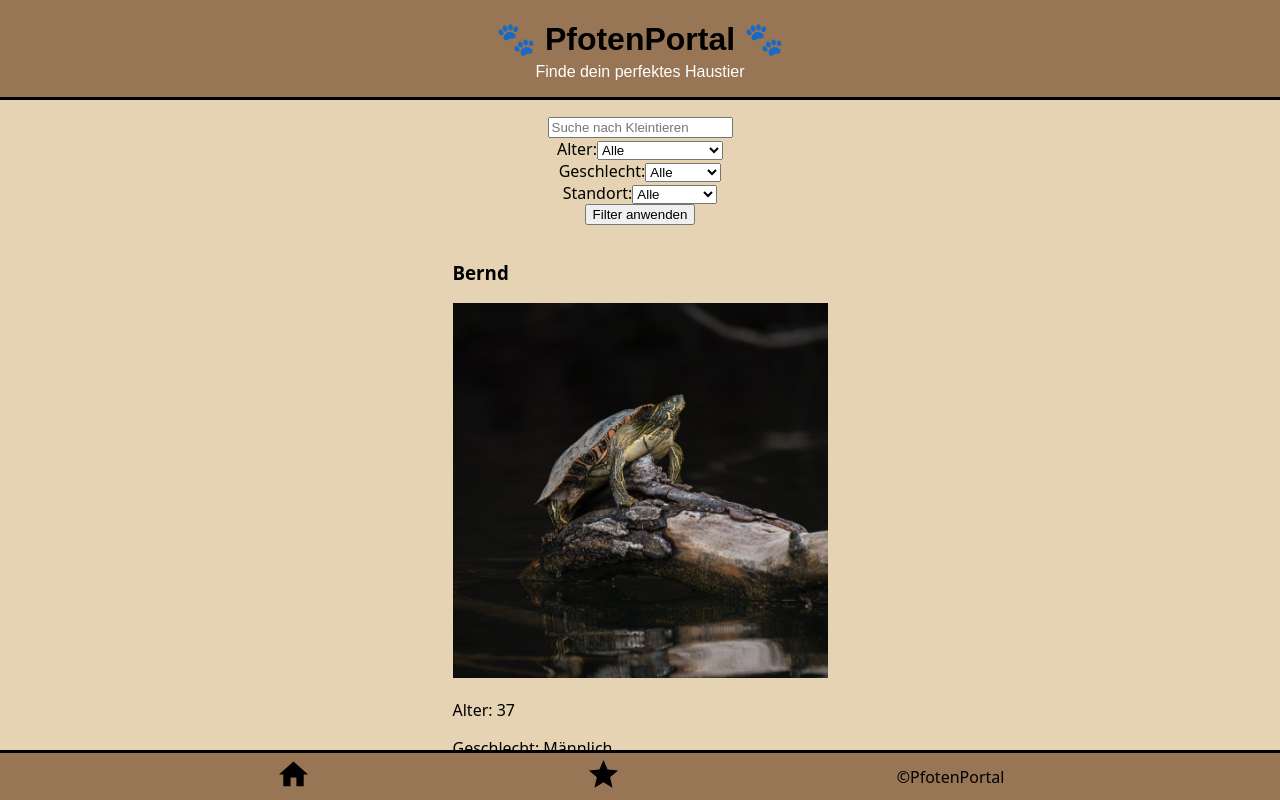
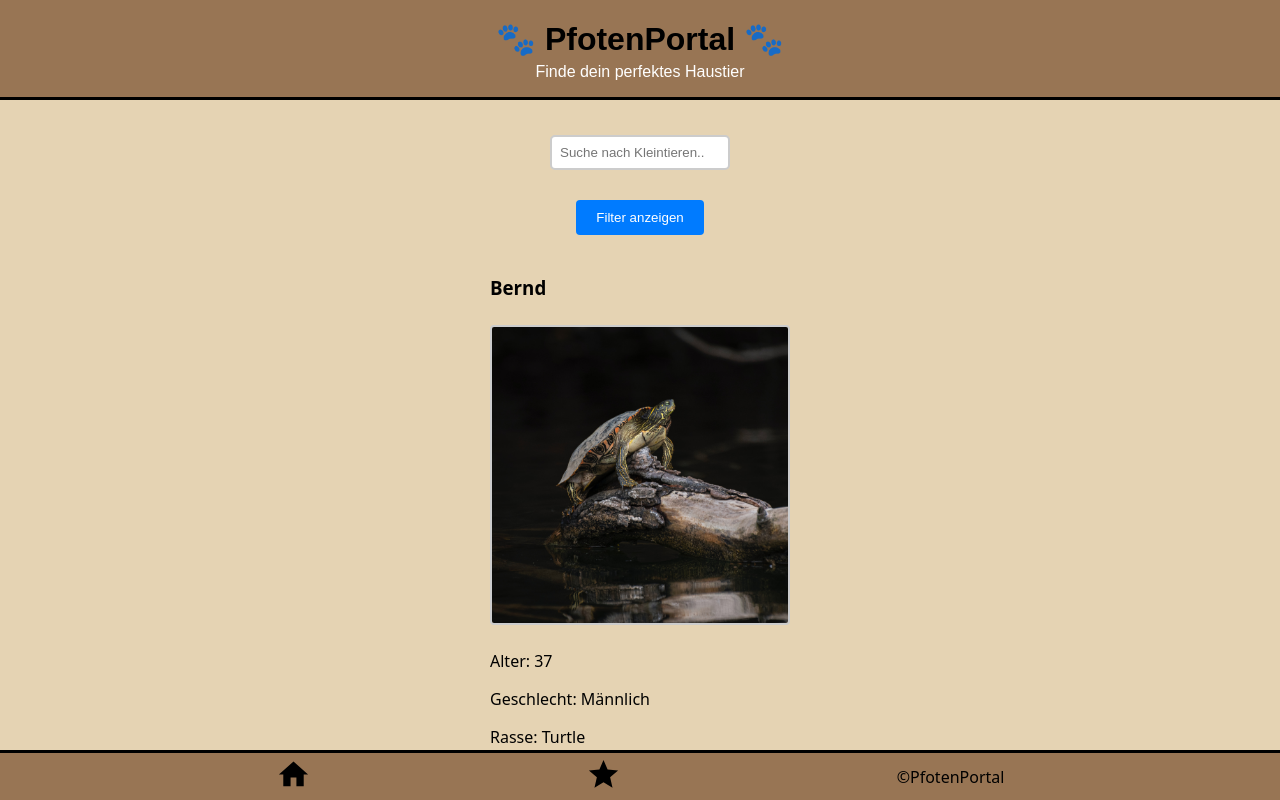
Before and after one commit to DErdmann1/Pfoten-Portal, a Next.js app: page /smallanimals in a window 1280 px wide. Shown: the top 800 px of the page. Built offline with nearby package versions, Linux system fonts and the light colour scheme.

Commit message:
add some styling

```diff
--- a/components/Searchfunction/SearchSmallAnimals.js
+++ b/components/Searchfunction/SearchSmallAnimals.js
@@ -1,4 +1,20 @@
 import { useState } from "react";
+import styled from "styled-components";
+
+const SearchContainer = styled.div`
+  display: flex;
+  align-items: center;
+  gap: 10px;
+  margin: 20px 0;
+`;
+
+const SearchInput = styled.input`
+  padding: 8px;
+  border: 2px solid #ccc;
+  border-radius: 5px;
+  outline: none;
+  width: 180px;
+`;
 
 export default function SearchSmallAnimals({ onSearch }) {
   const [input, setInput] = useState("");
@@ -9,14 +25,13 @@ export default function SearchSmallAnimals({ onSearch }) {
   };
 
   return (
-    <div>
-      <input
+    <SearchContainer>
+      <SearchInput
         type="text"
         value={input}
-        onChange={(e) => setInput(e.target.value)}
-        onInput={handleSearch}
-        placeholder="Suche nach Kleintieren"
+        onChange={handleSearch}
+        placeholder="Suche nach Kleintieren.."
       />
-    </div>
+    </SearchContainer>
   );
 }
--- a/components/Smallanimallist/index.js
+++ b/components/Smallanimallist/index.js
@@ -8,15 +8,24 @@ const ListContainer = styled.ul`
   padding: 0;
 `;
 
-export default function SmallAnimalList({ items, onBookmark, favorites }) {
+const SmallanimalImage = styled(Image)`
+  display: block;
+  margin: 25px auto;
+  border: 2px solid #ccc;
+  border-radius: 4px;
+  max-width: 300px;
+  max-height: 300px;
+`;
+
+export default function SmallAnimalList({ items, onBookmark, isBookmarked }) {
   const handleBookmark = (itemId, isBookmarked) => {
-    let newFavorites;
-    if (favorites.includes(itemId)) {
-      newFavorites = favorites.filter((favId) => favId !== itemId);
+    let favorites = JSON.parse(localStorage.getItem("favorites")) || [];
+    if (isBookmarked) {
+      favorites.push(itemId);
     } else {
-      newFavorites = [...favorites, itemId];
+      favorites = favorites.filter((favId) => favId !== itemId);
     }
-    localStorage.setItem("favorites", JSON.stringify(newFavorites));
+    localStorage.setItem("favorites", JSON.stringify(favorites));
     onBookmark(itemId, isBookmarked);
   };
 
@@ -25,7 +34,12 @@ export default function SmallAnimalList({ items, onBookmark, favorites }) {
       {items.map((item) => (
         <li key={item.id}>
           <h3>{item.name}</h3>
-          <Image src={item.image} alt={item.name} width={375} height={375} />
+          <SmallanimalImage
+            src={item.image}
+            alt={item.name}
+            width={375}
+            height={375}
+          />
           <p>Alter: {item.age}</p>
           <p>Geschlecht: {item.gender}</p>
           <p>Rasse: {item.breed}</p>
@@ -33,8 +47,8 @@ export default function SmallAnimalList({ items, onBookmark, favorites }) {
 
           <BookmarkButton
             itemId={item.id}
-            isBookmarked={favorites.includes(item.id)}
             onBookmark={(isBookmarked) => handleBookmark(item.id, isBookmarked)}
+            isBookmarked={isBookmarked(item.id)}
           />
 
           <Link href={`/moredetails/${item.id}`}>
--- a/pages/smallanimals.js
+++ b/pages/smallanimals.js
@@ -14,6 +14,39 @@ const StyledMain = styled.main`
   align-items: center;
 `;
 
+const FilterContainer = styled.div`
+  margin: 20px 0;
+  display: flex;
+  flex-direction: column;
+  align-items: center;
+  gap: 10px;
+`;
+
+const FilterLabel = styled.label`
+  margin-right: 10px;
+`;
+
+const FilterOption = styled.select`
+  padding: 8px;
+  border-radius: 4px;
+  border: 1px solid #ccc;
+  outline: none;
+  cursor: pointer;
+  width: 100px;
+  margin: 5px;
+`;
+
+const ToggleButton = styled.button`
+  background-color: #007bff;
+  color: #fff;
+  border: none;
+  border-radius: 4px;
+  padding: 10px 20px;
+  cursor: pointer;
+  margin-top: 10px;
+  margin-bottom: 5px;
+`;
+
 export default function SmallAnimalsPage() {
   const [filteredItems, setFilteredItems] = useState(smallAnimals);
   const [ageFilter, setAgeFilter] = useState("");
@@ -22,6 +55,7 @@ export default function SmallAnimalsPage() {
   const [noResults, setNoResults] = useState(false);
   const [favorites, setFavorites] = useState([]);
   const [searchInput, setSearchInput] = useState("");
+  const [filterExpanded, setFilterExpanded] = useState(false);
 
   useEffect(() => {
     const storedFavorites = localStorage.getItem("favorites");
@@ -81,6 +115,7 @@ export default function SmallAnimalsPage() {
 
       return true;
     });
+
     if (searchInput !== "") {
       filteredList = filteredList.filter((item) =>
         item.name.toLowerCase().includes(searchInput.toLowerCase())
@@ -91,15 +126,21 @@ export default function SmallAnimalsPage() {
     setNoResults(filteredList.length === 0);
   };
 
+  const handleToggleFilter = () => {
+    setFilterExpanded(!filterExpanded);
+  };
+
   return (
     <StyledMain>
       <StyledHeader />
-
       <SearchSmallAnimals onSearch={handleSearch} />
-
-      <div>
-        <label htmlFor="ageFilter">Alter:</label>
-        <select
+      <ToggleButton onClick={handleToggleFilter}>
+        {filterExpanded ? "Filter ausblenden" : "Filter anzeigen"}
+      </ToggleButton>
+      {filterExpanded && (
+        <FilterContainer>
+          <FilterLabel htmlFor="ageFilter">Alter:</FilterLabel>
+          <FilterOption
             id="ageFilter"
             value={ageFilter}
             onChange={(e) => setAgeFilter(e.target.value)}
@@ -108,12 +149,9 @@ export default function SmallAnimalsPage() {
             <option value="0-5">0-5 Jahre</option>
             <option value="6-10">6-10 Jahre</option>
             <option value="10+">Älter als 10 Jahre</option>
-        </select>
-      </div>
-
-      <div>
-        <label htmlFor="genderFilter">Geschlecht:</label>
-        <select
+          </FilterOption>
+          <FilterLabel htmlFor="genderFilter">Geschlecht:</FilterLabel>
+          <FilterOption
             id="genderFilter"
             value={genderFilter}
             onChange={(e) => setGenderFilter(e.target.value)}
@@ -121,11 +159,9 @@ export default function SmallAnimalsPage() {
             <option value="">Alle</option>
             <option value="weiblich">Weiblich</option>
             <option value="männlich">Männlich</option>
-        </select>
-      </div>
-      <div>
-        <label htmlFor="locationFilter">Standort:</label>
-        <select
+          </FilterOption>
+          <FilterLabel htmlFor="locationFilter">Standort:</FilterLabel>
+          <FilterOption
             id="locationFilter"
             value={locationFilter}
             onChange={(e) => setLocationFilter(e.target.value)}
@@ -134,19 +170,16 @@ export default function SmallAnimalsPage() {
             <option value="Tierheim 1">Tierheim 1</option>
             <option value="Tierheim 2">Tierheim 2</option>
             <option value="Tierheim 3">Tierheim 3</option>
-        </select>
-      </div>
-
+          </FilterOption>
           <button onClick={handleFilter}>Filter anwenden</button>
-
+        </FilterContainer>
+      )}
       {noResults && <p>Keine Ergebnisse gefunden.</p>}
-
       <SmallAnimalList
         items={filteredItems}
         onBookmark={handleBookmark}
-        favorites={favorites}
+        isBookmarked={(itemId) => favorites.includes(itemId)}
       />
-
       <Link href="/">Zurück</Link>
       <br />
       <Footer />
```
Also changed, not shown: components/Searchfunction/SearchCats.js (+21 -5 lines), pages/cats.js (+55 -23 lines). Lines whose indentation alone changed are shown as unchanged.
